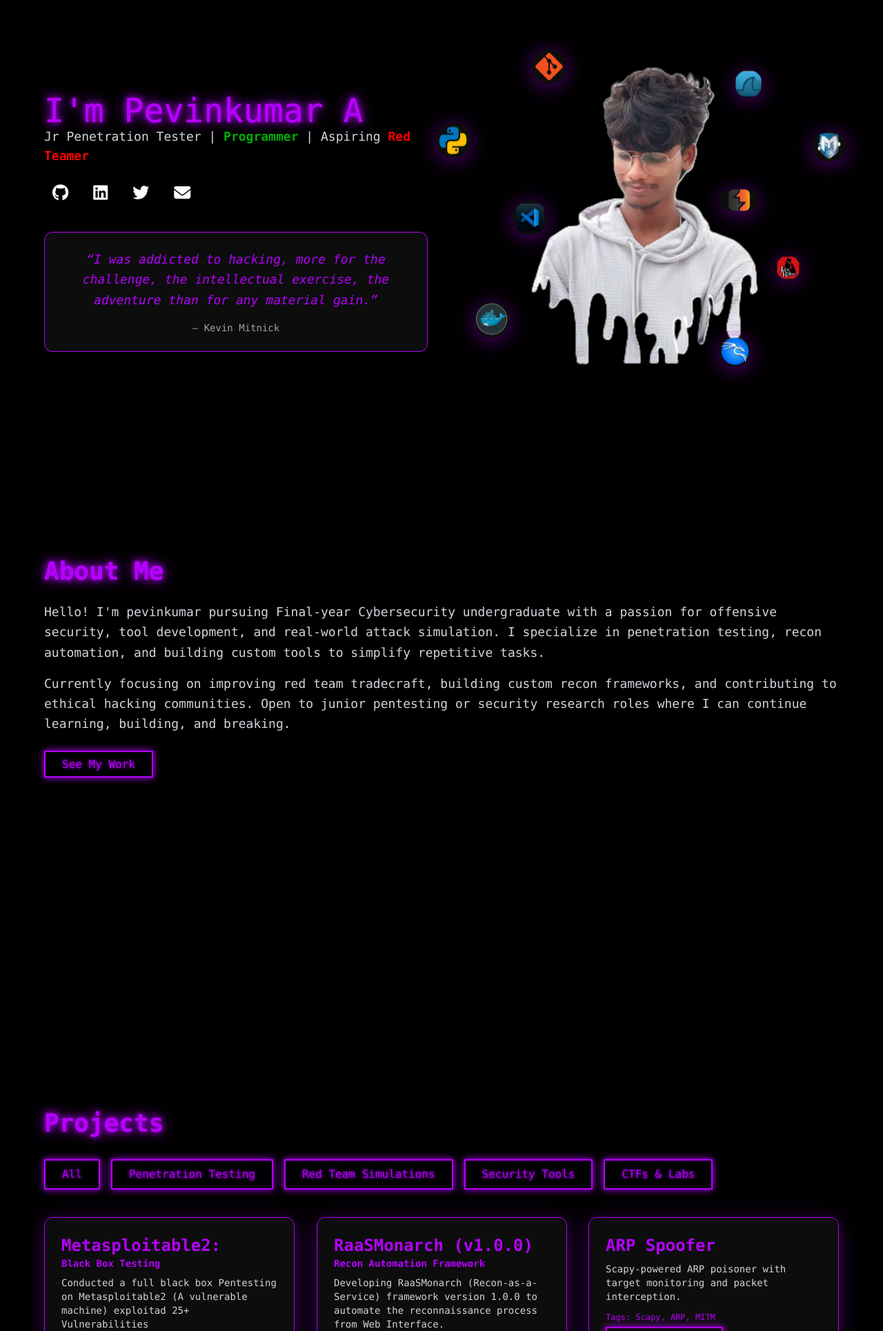
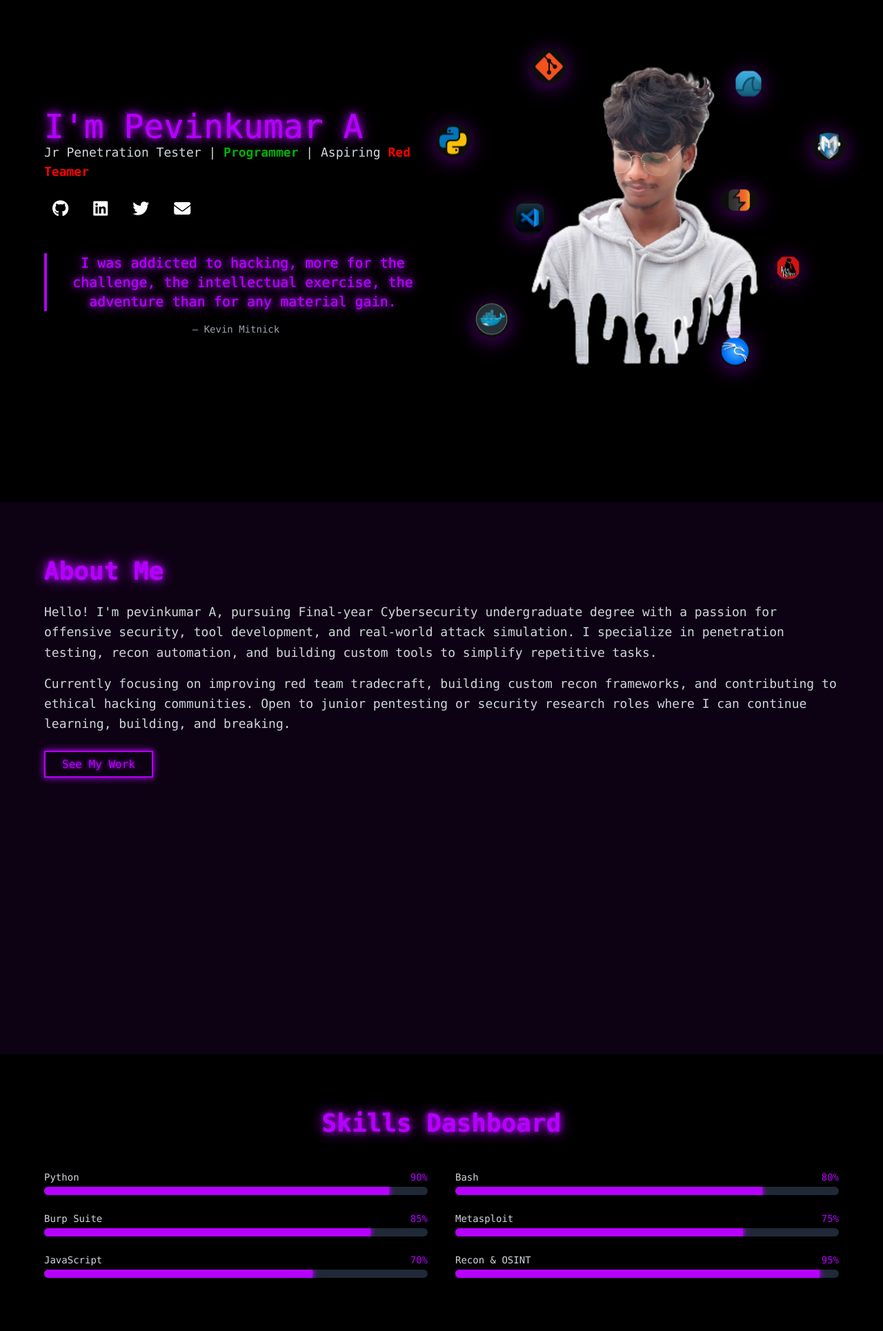
Before and after one commit to pevinkumar10/portfolio, a PHP site: page / in a window 1280 px wide. Shown: the part 72-2001 px from the top of the page at 69% size. Run offline with PHP 8.4, Linux system fonts and the light colour scheme; some libraries are stand-ins or nearby versions.

Commit message:
some fix

```diff
--- a/index.php
+++ b/index.php
@@ -10,153 +10,21 @@
 	?>
 	<script src="https://cdn.tailwindcss.com"></script>
 	<link rel="stylesheet" href="https://cdnjs.cloudflare.com/ajax/libs/font-awesome/6.5.0/css/all.min.css">
-
-	<style>
-		:root {
-			--neon: #b600ff;
-		}
-
-		html {
-			scroll-behavior: smooth;
-		}
-
-		.neon-text {
-			color: var(--neon);
-			text-shadow: 0 0 1px var(--neon), 0 0 10px var(--neon), 0 0 20px var(--neon);
-		}
-
-		.neon-box {
-			border: 1px solid var(--neon);
-			box-shadow: 0 0 10px var(--neon), 0 0 20px var(--neon);
-		}
-
-		.neon-button {
-			background: transparent;
-			border: 2px solid var(--neon);
-			color: var(--neon);
-			padding: 0.5rem 1.5rem;
-			text-shadow: 0 0 5px var(--neon);
-			box-shadow: 0 0 10px var(--neon);
-			transition: all 0.3s ease;
-		}
-
-		.neon-button:hover {
-			background: var(--neon);
-			color: black;
-			box-shadow: 0 0 20px var(--neon), 0 0 30px var(--neon);
-		}
-
-		.glass-card-1 {
-			background: rgba(255, 255, 255, 0.05);
-			/* transparent glassy white */
-			backdrop-filter: blur(10px);
-			-webkit-backdrop-filter: blur(10px);
-			/* for Safari */
-			box-shadow: 0 4px 30px rgba(182, 0, 255, 0.3);
-			border-radius: 1rem;
-		}
-
-		.glass-card-2 {
-			background: rgba(255, 255, 255, 0.05);
-			/* transparent glassy white */
-			backdrop-filter: blur(10px);
-			-webkit-backdrop-filter: blur(10px);
-			/* for Safari */
-			box-shadow: 0 4px 30px rgba(183, 0, 255, 0.47);
-			border-radius: 3rem;
-		}
-
-		@keyframes zoom-in {
-			from {
-				opacity: 0;
-				transform: scale(0.9);
-			}
-
-			to {
-				opacity: 1;
-				transform: scale(1);
-			}
-		}
-
-		.animate-zoom-in {
-			animation: zoom-in 0.6s ease-out forwards;
-		}
-
-		@keyframes float-slow {
-
-			0%,
-			100% {
-				transform: translateY(0px);
-			}
-
-			50% {
-				transform: translateY(-10px);
-			}
-		}
-
-		@keyframes float-fast {
-
-			0%,
-			100% {
-				transform: translateY(0px);
-			}
-
-			50% {
-				transform: translateY(-15px);
-			}
-		}
-
-		.animate-float-slow {
-			animation: float-slow 4s ease-in-out infinite;
-		}
-
-		.animate-float-fast {
-			animation: float-fast 2.5s ease-in-out infinite;
-		}
-
-		@keyframes swipe-down {
-			0% {
-				opacity: 0;
-				transform: translateY(-50px);
-			}
-
-			100% {
-				opacity: 1;
-				transform: translateY(0);
-			}
-		}
-
-		.animate-swipe-down {
-			animation: swipe-down 0.8s ease-out both;
-		}
-	</style>
+	<link rel="stylesheet" href="src/css/custom.css">
 </head>
 
-<body class="animate-swipe-down bg-black text-white font-mono min-h-screen flex flex-col">
+<body class="bg-black text-white font-mono min-h-screen flex flex-col">
 	<?php
 	load_template('header');
 	load_template('hero');
 	load_template('about');
+	load_template('skills');
 	load_template('projects');
+	load_template('contact');
 	load_template('footer');
+	load_template('back-to-top-btn');
 	?>
 </body>
-<script>
-	const filterButtons = document.querySelectorAll('.filter-btn');
-	const cards = document.querySelectorAll('.project-card');
-
-	filterButtons.forEach(button => {
-		button.addEventListener('click', () => {
-			const category = button.getAttribute('data-filter');
-			cards.forEach(card => {
-				if (category === 'all' || card.dataset.category === category) {
-					card.classList.remove('hidden');
-				} else {
-					card.classList.add('hidden');
-				}
-			});
-		});
-	});
-</script>
+<script src="src/js/custom.js"></script>
 
 </html>
--- /dev/null
+++ b/src/css/custom.css
@@ -0,0 +1,178 @@
+		:root {
+			--neon: #b600ff;
+		}
+
+		html {
+			scroll-behavior: smooth;
+		}
+
+		.neon-text {
+			color: var(--neon);
+			text-shadow: 0 0 1px var(--neon), 0 0 10px var(--neon), 0 0 20px var(--neon);
+		}
+
+		.neon-box {
+			border: 1px solid var(--neon);
+			box-shadow: 0 0 10px var(--neon), 0 0 20px var(--neon);
+		}
+
+		.neon-button {
+			background: transparent;
+			border: 2px solid var(--neon);
+			color: var(--neon);
+			padding: 0.5rem 1.5rem;
+			text-shadow: 0 0 5px var(--neon);
+			box-shadow: 0 0 10px var(--neon);
+			transition: all 0.3s ease;
+		}
+
+		.neon-button:hover {
+			background: var(--neon);
+			color: black;
+			box-shadow: 0 0 20px var(--neon), 0 0 30px var(--neon);
+		}
+
+		.glass-card-1 {
+			background: rgba(255, 255, 255, 0.05);
+			/* transparent glassy white */
+			backdrop-filter: blur(10px);
+			-webkit-backdrop-filter: blur(10px);
+			/* for Safari */
+			box-shadow: 0 4px 30px rgba(182, 0, 255, 0.3);
+			border-radius: 1rem;
+		}
+
+		.glass-card-2 {
+			background: rgba(255, 255, 255, 0.05);
+			/* transparent glassy white */
+			backdrop-filter: blur(10px);
+			-webkit-backdrop-filter: blur(10px);
+			/* for Safari */
+			box-shadow: 0 4px 30px rgba(183, 0, 255, 0.47);
+			border-radius: 3rem;
+		}
+
+		#backToTop {
+			text-shadow: 0 0 5px #b600ff, 0 0 15px #b600ff;
+			box-shadow: 0 0 10px #b600ff;
+		}
+
+		#backToTop:hover {
+			box-shadow: 0 0 15px #b600ff, 0 0 30px #b600ff;
+		}
+
+		.about-page {
+			background-color: rgb(13, 2, 19);
+		}
+		.projects-page {
+			background-color: rgb(13, 2, 19);
+		}
+
+		@keyframes zoom-in {
+			from {
+				opacity: 0;
+				transform: scale(0.9);
+			}
+
+			to {
+				opacity: 1;
+				transform: scale(1);
+			}
+		}
+
+		.animate-zoom-in {
+			animation: zoom-in 0.6s ease-out forwards;
+		}
+
+		@keyframes float-slow {
+
+			0%,
+			100% {
+				transform: translateY(0px);
+			}
+
+			50% {
+				transform: translateY(-10px);
+			}
+		}
+
+		@keyframes float-fast {
+
+			0%,
+			100% {
+				transform: translateY(0px);
+			}
+
+			50% {
+				transform: translateY(-15px);
+			}
+		}
+
+		.animate-float-slow {
+			animation: float-slow 4s ease-in-out infinite;
+		}
+
+		.animate-float-fast {
+			animation: float-fast 2.5s ease-in-out infinite;
+		}
+
+		@keyframes swipe-down {
+			0% {
+				opacity: 0;
+				transform: translateY(-50px);
+			}
+
+			100% {
+				opacity: 1;
+				transform: translateY(0);
+			}
+		}
+
+		.animate-swipe-down {
+			animation: swipe-down 0.8s ease-out both;
+		}
+
+		@keyframes swipe-up {
+			0% {
+				opacity: 0;
+				transform: translateY(50px);
+			}
+
+			100% {
+				opacity: 1;
+				transform: translateY(0);
+			}
+		}
+
+		.animate-swipe-up {
+			animation: swipe-up 0.8s ease-out both;
+		}
+
+		.skill-segment {
+			height: 12px;
+			flex: 1;
+			border-radius: 4px;
+			background: #222;
+			border: 1px solid #333;
+		}
+
+			.skill-segment.active {
+			background-color: #b600ff;
+			box-shadow: 0 0 5px #b600ff, 0 0 15px #b600ff;
+			animation: glowIn 0.5s ease forwards;
+		}
+
+			@keyframes glowIn {
+			0% {
+				opacity: 0;
+				transform: scaleX(0.5);
+			}
+			100% {
+				opacity: 1;
+				transform: scaleX(1);
+			}
+		}
+		.glow-bar {
+			box-shadow: 0 0 6px #b600ff, 0 0 12px #b600ff;
+			transition: width 1s ease-in-out;
+		}
--- a/src/templates/about.php
+++ b/src/templates/about.php
@@ -1,9 +1,9 @@
 <!-- About Section -->
-<section id="about" class="relative py-20 px-6 bg-black text-white min-h-screen animate-zoom-in">
-    <div class="max-w-6xl mx-auto content-wrapper">
+<section id="about" class="about-page relative py-20 px-6 text-white min-h-screen">
+    <div class="max-w-6xl mx-auto content-wrapper animate-zoom-in">
         <h2 class="text-4xl font-bold neon-text mb-6 animate-zoom-in">About Me</h2>
         <p class="text-gray-300 text-lg leading-relaxed">
-            Hello! I'm pevinkumar pursuing Final-year Cybersecurity undergraduate with a passion for offensive security, tool development, and real-world attack simulation. I specialize in penetration testing, recon automation, and building custom tools to simplify repetitive tasks.
+            Hello! I'm pevinkumar A, pursuing Final-year Cybersecurity undergraduate degree with a passion for offensive security, tool development, and real-world attack simulation. I specialize in penetration testing, recon automation, and building custom tools to simplify repetitive tasks.
         </p>
 
         <p class="text-gray-300 text-lg leading-relaxed mt-4">
--- /dev/null
+++ b/src/templates/back-to-top-btn.php
@@ -0,0 +1,5 @@
+<!-- Back to Top Button -->
+<button onclick="scrollToTop()" id="backToTop"
+    class="fixed bottom-6 right-6 bg-transparent border-2 border-[#b600ff] text-[#b600ff] text-2xl rounded-full w-12 h-12 flex items-center justify-center shadow-lg hover:bg-[#b600ff] hover:text-black transition duration-300 ease-in-out z-50 hidden">
+    ↑
+</button>
--- /dev/null
+++ b/src/templates/contact.php
@@ -0,0 +1,21 @@
+<section id="contact" class="py-20 px-6 bg-black text-white min-h-screen animate-zoom-in ">
+    <div class="max-w-4xl mx-auto text-center">
+        <h2 class="text-4xl font-bold text-[#b600ff] neon-text mb-8">Let's Connect</h2>
+        <p class="text-gray-400 mb-12">Have a question, project idea, or just want to say hello? Drop a message below!</p>
+
+        <form class="space-y-6 max-w-2xl mx-auto" action="index.php" method="post">
+            <div>
+                <input type="text" placeholder="Your Name" name="name" value="" class="w-full p-3 bg-transparent border border-[#b600ff] rounded-md placeholder-gray-400 text-white focus:outline-none focus:ring-2 focus:ring-[#b600ff]" required />
+            </div>
+            <div>
+                <input type="email" placeholder="Your Email" name="email" value="" class="w-full p-3 bg-transparent border border-[#b600ff] rounded-md placeholder-gray-400 text-white focus:outline-none focus:ring-2 focus:ring-[#b600ff]" required />
+            </div>
+            <div>
+                <textarea rows="5" placeholder="Your Message" name="message" value="" class="w-full p-3 bg-transparent border border-[#b600ff] rounded-md placeholder-gray-400 text-white focus:outline-none focus:ring-2 focus:ring-[#b600ff]" required></textarea>
+            </div>
+            <div>
+                <button type="submit" class="neon-button px-6 py-2 rounded-md text-[#b600ff] border-2 border-[#b600ff] hover:bg-[#b600ff] hover:text-black transition duration-300 text-lg shadow-lg">Send Message</button>
+            </div>
+        </form>
+    </div>
+</section>
--- a/src/templates/header.php
+++ b/src/templates/header.php
@@ -1,5 +1,5 @@
 <!-- Header -->
-<header class="fixed top-0 w-full z-50 bg-black p-6" id="header">
+<header class="animate-swipe-down fixed top-0 w-full z-50 bg-black p-6" id="header">
     <div class="max-w-6xl mx-auto flex justify-between items-center">
         <nav class="space-x-6">
             <a href="#about" class="hover:text-purple-400 ">About</a>
--- a/src/templates/hero.php
+++ b/src/templates/hero.php
@@ -13,9 +13,9 @@
                   <a href="https://twitter.com/" target="_blank" class="text-2xl neon-icon"><i class="fab fa-twitter"></i></a>
                   <a href="mailto:pevinkumarofficial@gmail.com" class="text-2xl neon-icon"><i class="fas fa-envelope"></i></a>
               </div>
-              <div class="max-w-3xl mx-auto mt-10 p-6 rounded-xl border border-[#b600ff] backdrop-blur-md bg-white/5 text-center shadow-lg animate-zoom-in">
-                  <p class="text-[#b600ff] text-lg italic font-mono leading-relaxed">
-                      “I was addicted to hacking, more for the challenge, the intellectual exercise, the adventure than for any material gain.”
+              <div class="text-center mt-12 animate-swipe-up">
+                  <p id="mitnick-quote" class="font-mono text-[#b600ff] text-lg md:text-xl max-w-3xl mx-auto neon-text border-l-4 border-[#b600ff] pl-4 ">
+
                   </p>
                   <span class="block mt-4 text-sm text-gray-400">— Kevin Mitnick</span>
               </div>
--- a/src/templates/projects.php
+++ b/src/templates/projects.php
@@ -1,5 +1,5 @@
 <!-- Projects Section with Filters -->
-<section id="projects" class="py-20 px-6 bg-black text-white min-h-screen">
+<section id="projects" class="projects-page py-20 px-6 text-white min-h-screen">
     <div class="max-w-6xl mx-auto">
         <h2 class="text-4xl font-bold neon-text mb-8 animate-zoom-in">Projects</h2>
 
--- /dev/null
+++ b/src/templates/skills.php
@@ -0,0 +1,74 @@
+<section id="skills" class="py-20 px-6 bg-black text-white min-h-screen">
+    <div class="max-w-6xl mx-auto">
+        <h2 class="text-4xl font-bold text-center text-[#b600ff] neon-text mb-12">Skills Dashboard</h2>
+
+        <div class="grid md:grid-cols-2 gap-10">
+            <!-- Column 1 -->
+            <div class="space-y-6">
+                <!-- Skill -->
+                <div>
+                    <div class="flex justify-between mb-1 text-sm">
+                        <span class="text-gray-300">Python</span>
+                        <span class="text-[#b600ff]">90%</span>
+                    </div>
+                    <div class="w-full bg-gray-800 h-3 rounded-full overflow-hidden">
+                        <div class="h-full bg-[#b600ff] glow-bar" style="width: 90%"></div>
+                    </div>
+                </div>
+
+                <div>
+                    <div class="flex justify-between mb-1 text-sm">
+                        <span class="text-gray-300">Burp Suite</span>
+                        <span class="text-[#b600ff]">85%</span>
+                    </div>
+                    <div class="w-full bg-gray-800 h-3 rounded-full overflow-hidden">
+                        <div class="h-full bg-[#b600ff] glow-bar" style="width: 85%"></div>
+                    </div>
+                </div>
+
+                <div>
+                    <div class="flex justify-between mb-1 text-sm">
+                        <span class="text-gray-300">JavaScript</span>
+                        <span class="text-[#b600ff]">70%</span>
+                    </div>
+                    <div class="w-full bg-gray-800 h-3 rounded-full overflow-hidden">
+                        <div class="h-full bg-[#b600ff] glow-bar" style="width: 70%"></div>
+                    </div>
+                </div>
+            </div>
+
+            <!-- Column 2 -->
+            <div class="space-y-6">
+                <div>
+                    <div class="flex justify-between mb-1 text-sm">
+                        <span class="text-gray-300">Bash</span>
+                        <span class="text-[#b600ff]">80%</span>
+                    </div>
+                    <div class="w-full bg-gray-800 h-3 rounded-full overflow-hidden">
+                        <div class="h-full bg-[#b600ff] glow-bar" style="width: 80%"></div>
+                    </div>
+                </div>
+
+                <div>
+                    <div class="flex justify-between mb-1 text-sm">
+                        <span class="text-gray-300">Metasploit</span>
+                        <span class="text-[#b600ff]">75%</span>
+                    </div>
+                    <div class="w-full bg-gray-800 h-3 rounded-full overflow-hidden">
+                        <div class="h-full bg-[#b600ff] glow-bar" style="width: 75%"></div>
+                    </div>
+                </div>
+
+                <div>
+                    <div class="flex justify-between mb-1 text-sm">
+                        <span class="text-gray-300">Recon & OSINT</span>
+                        <span class="text-[#b600ff]">95%</span>
+                    </div>
+                    <div class="w-full bg-gray-800 h-3 rounded-full overflow-hidden">
+                        <div class="h-full bg-[#b600ff] glow-bar" style="width: 95%"></div>
+                    </div>
+                </div>
+            </div>
+        </div>
+    </div>
+</section>
```
Also changed, not shown: src/js/custom.js (added, +45 -0 lines).
